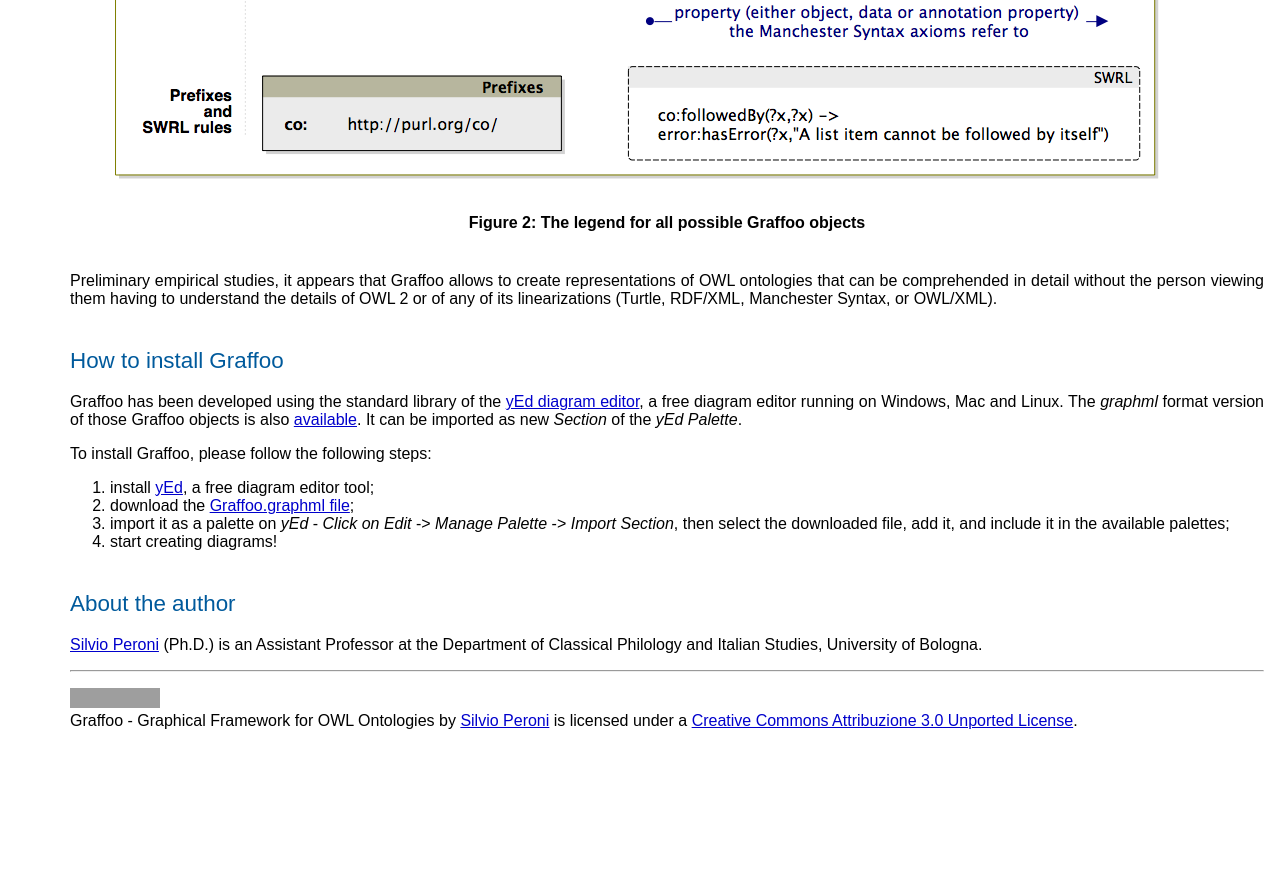
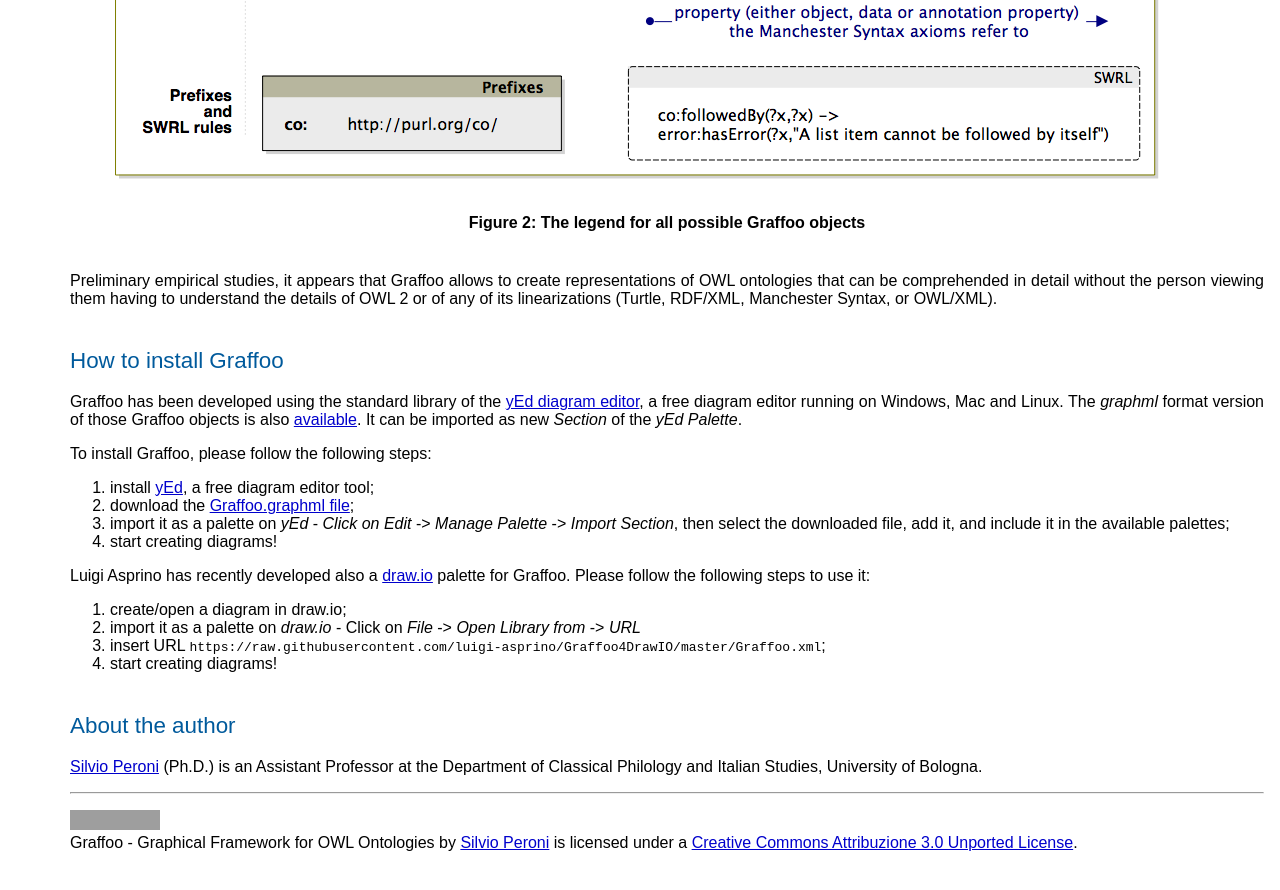
Before and after one commit to essepuntato/essepuntato.github.io, a Jekyll site: the page built from _pages/graffoo.html, in a window 1280 px wide and 900 px high, scrolled down 1398 px. Shown: the top 890 px of the window. Built offline with Jekyll 4.4.1, drawn with Linux system fonts in a browser that asks for light colours; before the commit the page ends 2176 px from its top, so only the background shows below that; grey boxes are pictures that could not be loaded.

Commit message:
Update graffoo.html

```diff
--- a/_pages/graffoo.html
+++ b/_pages/graffoo.html
@@ -38,3 +38,11 @@
 palettes;</li>
         	<li>start creating diagrams!</li>
         </ol>
+
+        <p>Luigi Asprino has recently developed also a <a href="https://draw.io/">draw.io</a> palette for Graffoo. Please follow the following steps to use it:</p>
+        <ol>
+            <li>create/open a diagram in draw.io;</li>
+            <li>import it as a palette on <em>draw.io</em> - Click on <em>File</em> -> <em>Open Library from</em> -> <em>URL</em>
+            <li>insert URL <code>https://raw.githubusercontent.com/luigi-asprino/Graffoo4DrawIO/master/Graffoo.xml</code>;</li>
+            <li>start creating diagrams!</li>
+        </ol>
```
